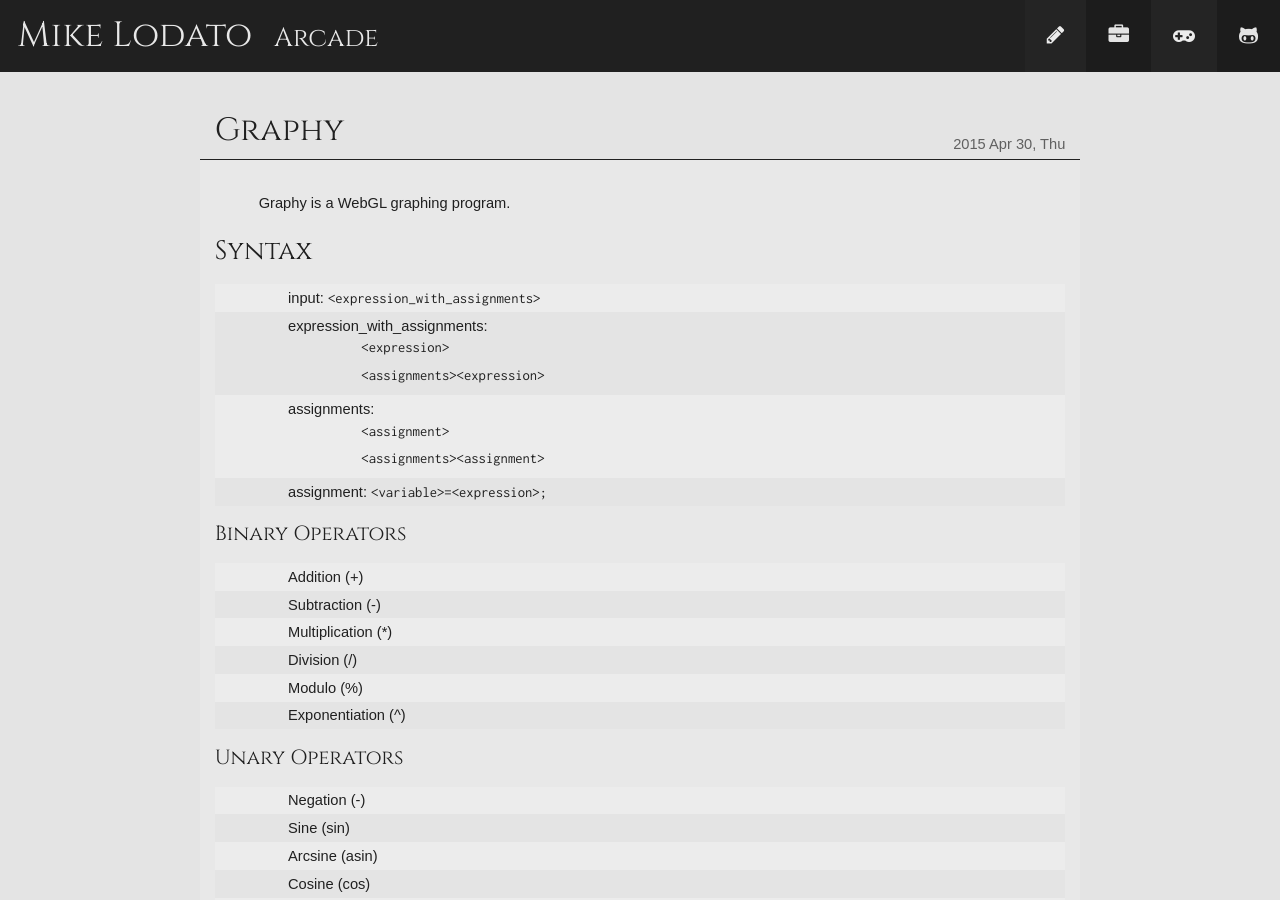
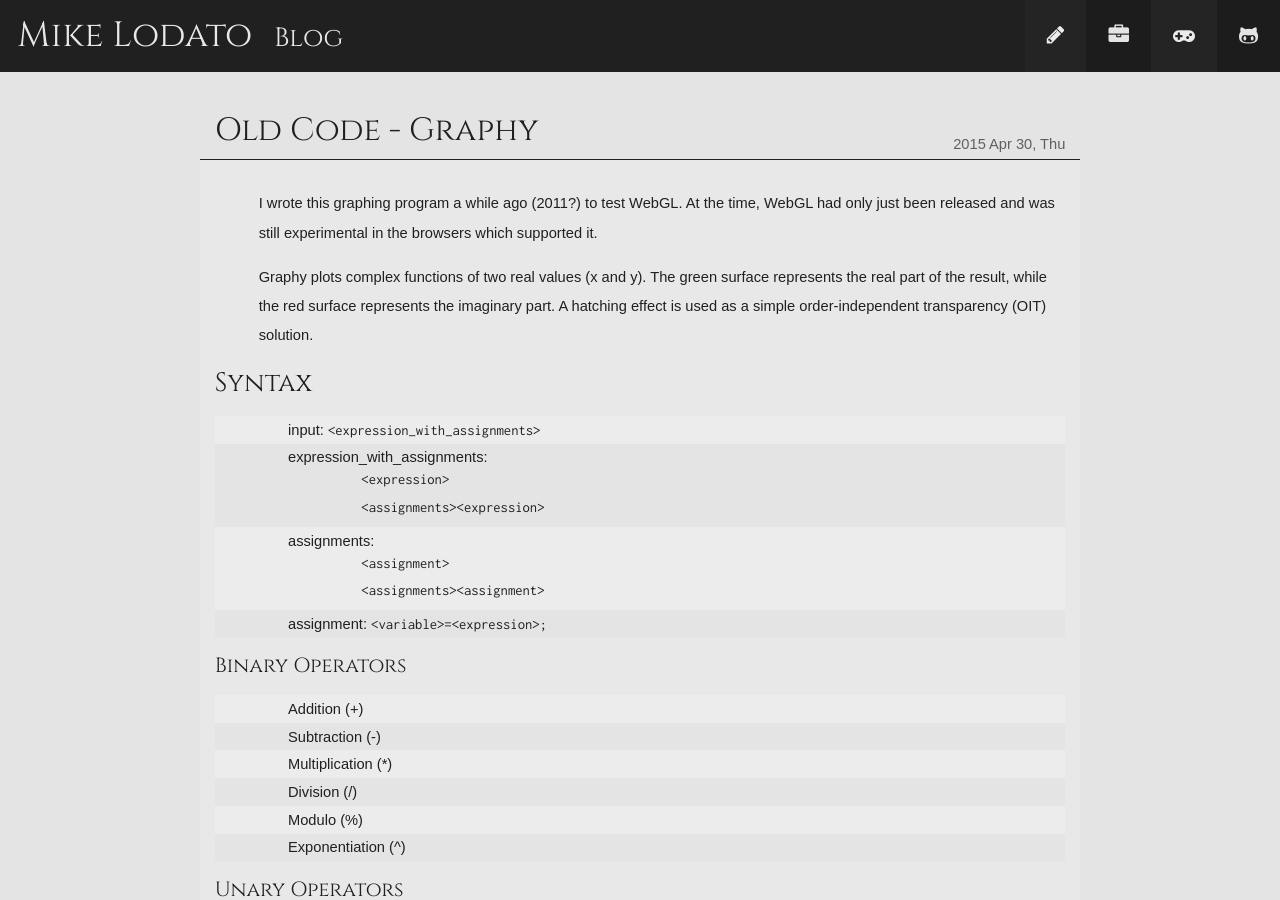
Before and after one commit to zvxryb/zvxryb.github.io, a Jekyll site: the page built from blog/_posts/2015-04-30-graphy.md, in a window 1280 px wide and 900 px high. Built offline with Jekyll 4.4.1, drawn with Linux system fonts in a browser that asks for light colours; nearby versions of some CDN libraries; some web fonts are replaced.

Commit message:
update graphy post and move to blog

```diff
--- a/arcade/_posts/2015-04-30-graphy.md
+++ b/blog/_posts/2015-04-30-graphy.md
@@ -1,9 +1,11 @@
 ---
 layout: post
-section: Arcade
-title: Graphy
+section: Blog
+title: Old Code - Graphy
 ---
-Graphy is a WebGL graphing program.
+I wrote this graphing program a while ago (2011?) to test WebGL.  At the time, WebGL had only just been released and was still experimental in the browsers which supported it.
+
+Graphy plots complex functions of two real values (x and y).  The green surface represents the real part of the result, while the red surface represents the imaginary part.  A hatching effect is used as a simple order-independent transparency (OIT) solution.
 
 <div id='graphy-demo'></div>
 <script>
```
